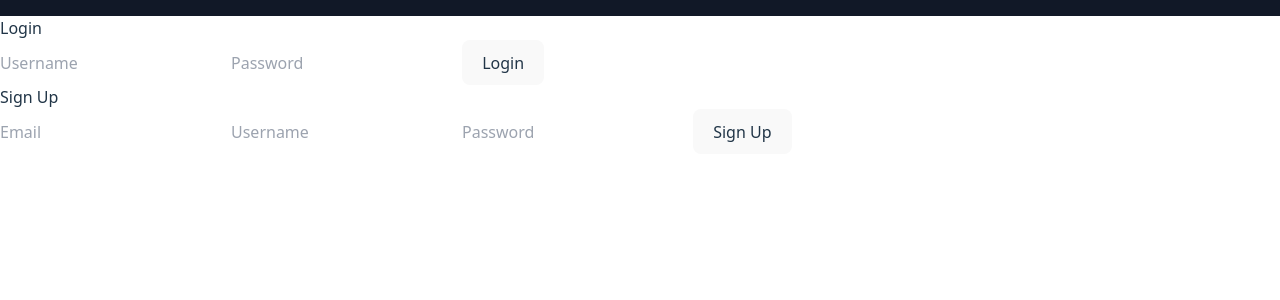
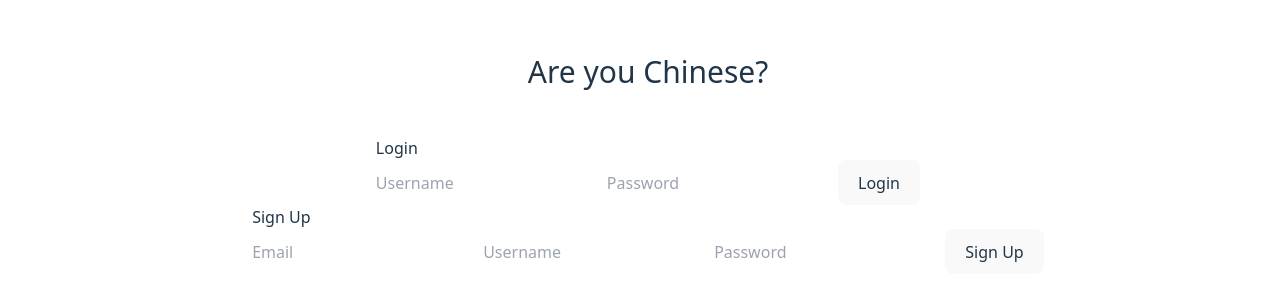
Before and after one commit to timbrady12345/FinalBusic, a React app in the folder frontend/: page /Login in a window 1280 px wide. Shown: the top 300 px of the page. Built offline with nearby package versions, Linux system fonts and the light colour scheme; the HTML template or start-up script is replaced by a standard one.

Commit message:
Chinese User Count API

```diff
--- a/frontend/src/App.jsx
+++ b/frontend/src/App.jsx
@@ -23,10 +23,11 @@ function AppContent() {
 
   return (
     <Router>
+      {user && (
         <div className="flex justify-between w-screen bg-gray-900 p-2 sticky top-0">
-        <nav className="flex gap-4 text-white items-center">
-          {user && <Link to="/">Home</Link>}
-          {user && <Link to="/About">Facts About You</Link>}
+          <nav className="flex gap-4 text-white items-center h-8">
+            <Link to="/">Home</Link>
+            <Link to="/About">Facts About You</Link>
           </nav>
 
           <div className="text-white flex items-center gap-4">
@@ -44,6 +45,7 @@ function AppContent() {
             {user && <p className="username ">{user.username}</p>}
           </div>
         </div>
+      )}
 
       <main>
         <Routes>
--- a/frontend/src/pages/About.jsx
+++ b/frontend/src/pages/About.jsx
@@ -1,7 +1,22 @@
+import { useEffect, useState } from "react";
+
 export default function About() {
+  const [count, setCount] = useState(0);
+
+  useEffect(() => {
+    fetch("http://localhost:8000/api/users/count")
+      .then((res) => res.json())
+      .then((data) => setCount(data.count))
+      .catch((err) => console.error("Error fetching count:", err));
+  }, []);
+
   return (
     <div className="w-full min-h-screen bg-red-500">
-      <h1 className="text-yellow-500">你现在是中国人</h1>
+      <h1 className="text-yellow-500 h-8">你现在是中国人</h1>
+
+      <h1 className="flex items-center justify-center text-yellow-500 h-[calc(100vh-2rem)]">
+        Yes. You and {count} other people are Chinese
+      </h1>
     </div>
   );
 }
--- a/frontend/src/pages/Login.jsx
+++ b/frontend/src/pages/Login.jsx
@@ -92,9 +92,12 @@ export default function Login() {
   };
 
   return (
-    <div>
+    <div className="p-2">
+      <div className="flex h-32 text-3xl w-screen items-center justify-center">
+        Are you Chinese?
+      </div>
       {/* LOGIN */}
-      <div className="login-container">
+      <div className="login-container flex w-screen justify-center">
         <form onSubmit={handleLogin}>
           <h2>Login</h2>
 
@@ -121,7 +124,7 @@ export default function Login() {
       </div>
 
       {/* SIGNUP */}
-      <div className="signup-container">
+      <div className="signup-container flex w-screen justify-center">
         <form onSubmit={handleSignup}>
           <h2>Sign Up</h2>
 
@@ -154,8 +157,10 @@ export default function Login() {
           </button>
         </form>
       </div>
-      {error && <p className="error">{error}</p>}
-      {success && <p className="success">{success}</p>}
+      {error && <p className="error flex w-screen justify-center">{error}</p>}
+      {success && (
+        <p className="success flex w-screen justify-center">{success}</p>
+      )}
     </div>
   );
 }
```
Also changed, not shown: 1 other file (tests, documents, lock files or other folders). Lines whose indentation alone changed are shown as unchanged.
